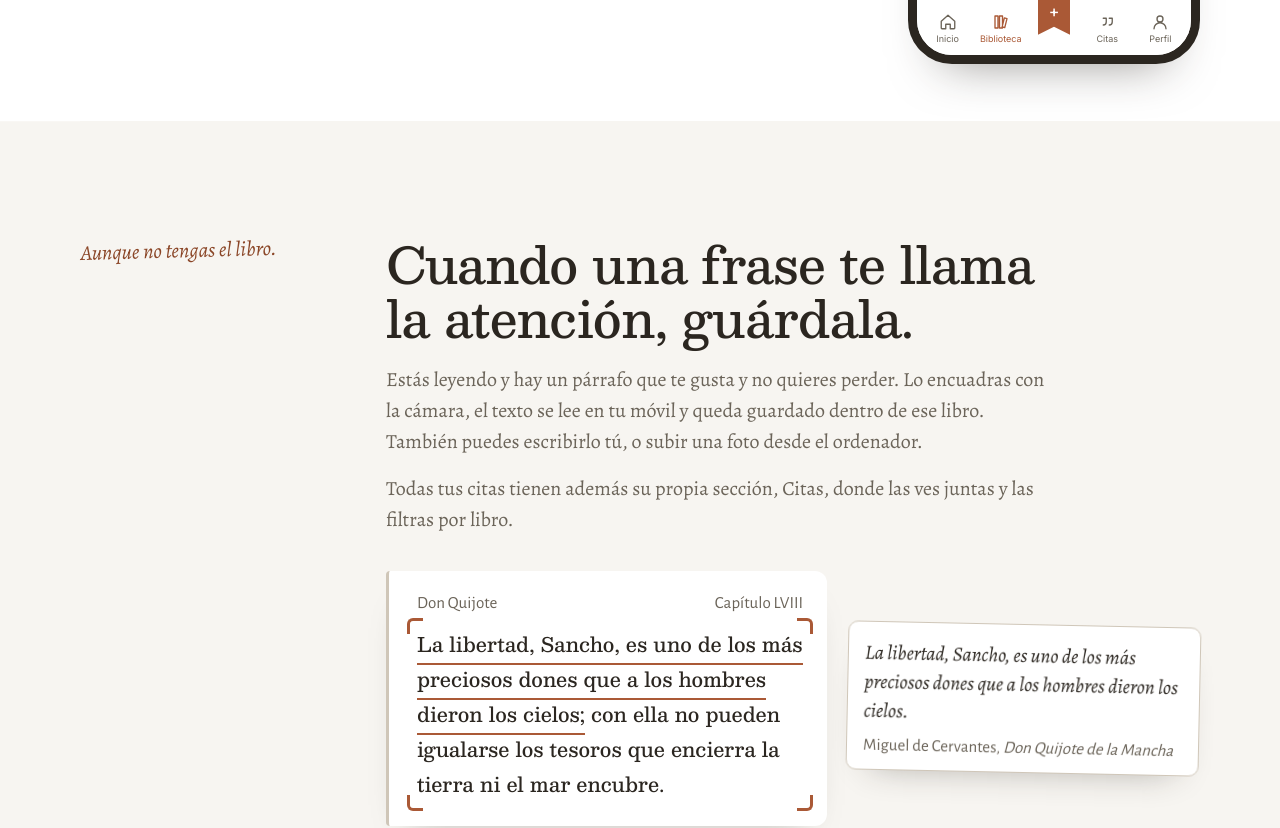
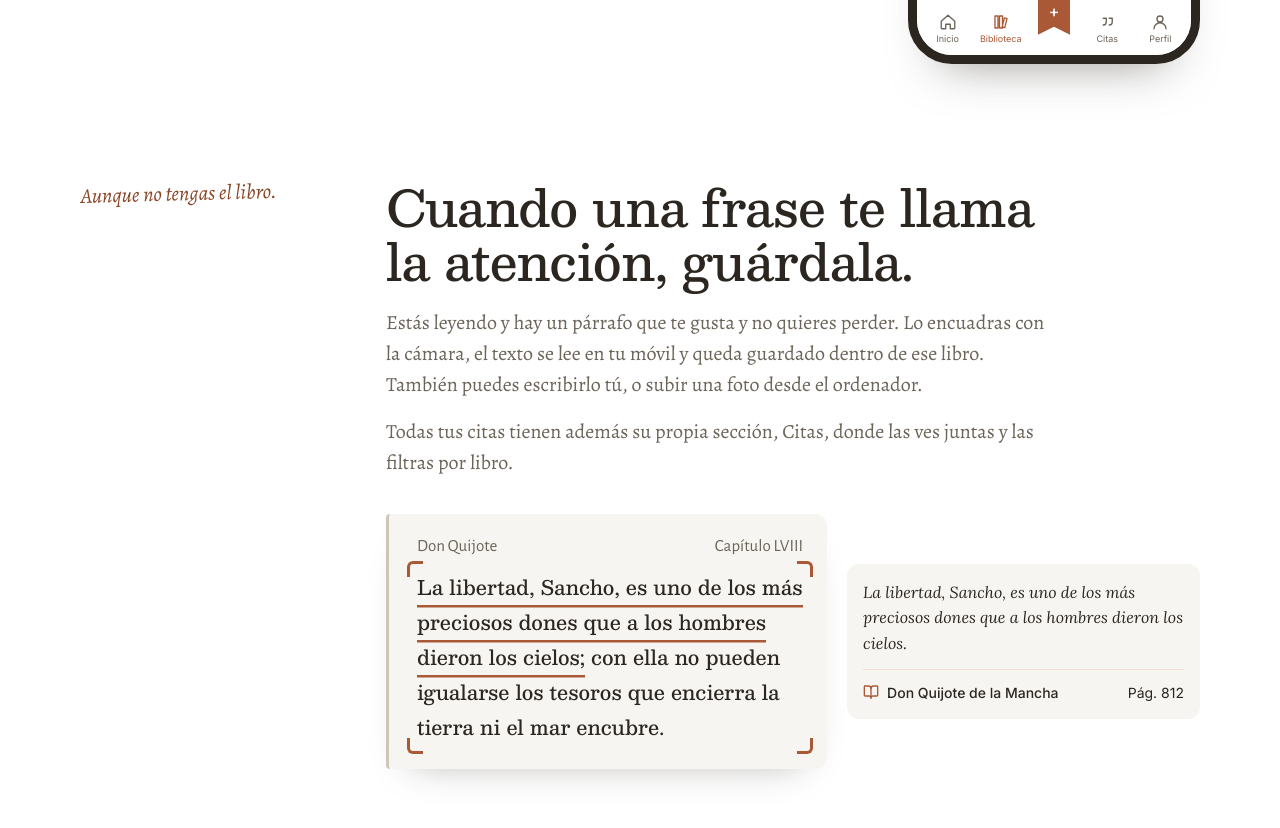
Before and after one commit to IsaSaete/biblioteca-frontend, a React (Vite) app: page / in a window 1280 px wide. Shown: the part 2240-3068 px from the top of the page. Built offline with nearby package versions, Linux system fonts and the light colour scheme; no server answers.

Commit message:
Show the real quote card in the landing quotes section
Co-Authored-By: Claude Sonnet 5.5 <noreply@anthropic.com>
Claude-Session: https://claude.ai/code/session_01PxgBujbFCA54HJni8btLPb

```diff
--- a/src/domains/landing/components/QuotesSection/QuotesSection.tsx
+++ b/src/domains/landing/components/QuotesSection/QuotesSection.tsx
@@ -1,9 +1,11 @@
 import Box from "@mui/material/Box";
 import { keyframes } from "@mui/material/styles";
 import Typography from "@mui/material/Typography";
-import { quotesContent } from "../../content/landingContent";
+import { demoQuote, quotesContent } from "../../content/landingContent";
 import { useOnceInView } from "../../hooks/useOnceInView";
 import { themeVars } from "../../themeVars";
+import QuoteCardContent from "../../../quotes/components/QuoteCard/QuoteCardContent";
+import { quoteCardSx } from "../../../quotes/components/QuoteCard/quoteCardSx";
 import LandingSection from "../LandingSection/LandingSection";
 import SectionTitle from "../SectionTitle/SectionTitle";
 
@@ -47,7 +49,7 @@ const corners = [
   },
 ];
 
-const { page, card } = quotesContent;
+const { page } = quotesContent;
 
 // Único movimiento de la landing: el subrayado y el marco de cámara, una vez,
 // al entrar la escena en pantalla. Con `prefers-reduced-motion` no se mueve.
@@ -55,7 +57,7 @@ const QuotesSection = () => {
   const { ref, seen } = useOnceInView<HTMLDivElement>();
 
   return (
-    <LandingSection note={quotesContent.note} surface>
+    <LandingSection note={quotesContent.note}>
       <SectionTitle>{quotesContent.title}</SectionTitle>
       {quotesContent.paragraphs.map((text) => (
         <Typography
@@ -83,7 +85,7 @@ const QuotesSection = () => {
         <Box
           sx={(theme) => ({
             position: "relative",
-            bgcolor: "background.default",
+            bgcolor: "background.paper",
             borderRadius: "4px 12px 12px 4px",
             borderLeft: `3px solid ${themeVars(theme).palette.landing.lineStrong}`,
             pt: 5,
@@ -178,42 +180,14 @@ const QuotesSection = () => {
             </Box>
           </Typography>
         </Box>
+        {/* La misma tarjeta que Citas, sin ser un enlace: así lo que se promete
+            es exactamente lo que luego se ve en la app. */}
         <Box
           component="figure"
-          sx={(theme) => ({
-            m: 0,
-            px: 4,
-            pt: 4,
-            pb: 3,
-            bgcolor: "background.default",
-            border: `1px solid ${themeVars(theme).palette.landing.lineStrong}`,
-            borderRadius: "10px",
-            transform: "rotate(1.2deg)",
-            boxShadow: "0 18px 36px -26px rgba(43,38,32,.45)",
-            [theme.breakpoints.down("md")]: { transform: "none" },
-          })}
+          aria-label="Ejemplo de cita guardada"
+          sx={{ m: 0, ...quoteCardSx(false), height: "auto" }}
         >
-          <Typography
-            variant="landingNote"
-            component="blockquote"
-            sx={{ m: 0, mb: 2, fontSize: "1em", lineHeight: 1.45 }}
-          >
-            {card.text}
-          </Typography>
-          <Typography
-            variant="landingUi"
-            component="figcaption"
-            sx={{
-              display: "grid",
-              gap: 1,
-              fontWeight: 400,
-              color: "text.secondary",
-            }}
-          >
-            <span>
-              {card.author}, <i>{card.book}</i>
-            </span>
-          </Typography>
+          <QuoteCardContent quote={demoQuote} />
         </Box>
       </Box>
     </LandingSection>
--- a/src/domains/landing/content/landingContent.ts
+++ b/src/domains/landing/content/landingContent.ts
@@ -1,3 +1,5 @@
+import type { Quote } from "../../quotes/dto/Quote";
+
 // Todos los textos de la landing viven aquí: retocar una frase no obliga a
 // tocar componentes. Diseño y texto aprobados en D-039.
 export const landingContent = {
@@ -72,9 +74,18 @@ export const quotesContent = {
       "La libertad, Sancho, es uno de los más preciosos dones que a los hombres dieron los cielos;",
     rest: "con ella no pueden igualarse los tesoros que encierra la tierra ni el mar encubre.",
   },
-  card: {
-    text: "La libertad, Sancho, es uno de los más preciosos dones que a los hombres dieron los cielos.",
-    author: "Miguel de Cervantes",
-    book: "Don Quijote de la Mancha",
+} as const;
+
+// Cita de ejemplo, con la forma de una cita real de la app (no es de ninguna
+// cuenta): se pinta con la misma tarjeta que Citas.
+export const demoQuote: Quote = {
+  id: "demo-quote",
+  text: "La libertad, Sancho, es uno de los más preciosos dones que a los hombres dieron los cielos.",
+  page: 812,
+  createdAt: "2026-11-02T00:00:00.000Z",
+  book: {
+    id: "demo-book",
+    title: "Don Quijote de la Mancha",
+    authors: ["Miguel de Cervantes"],
   },
-} as const;
+};
```
